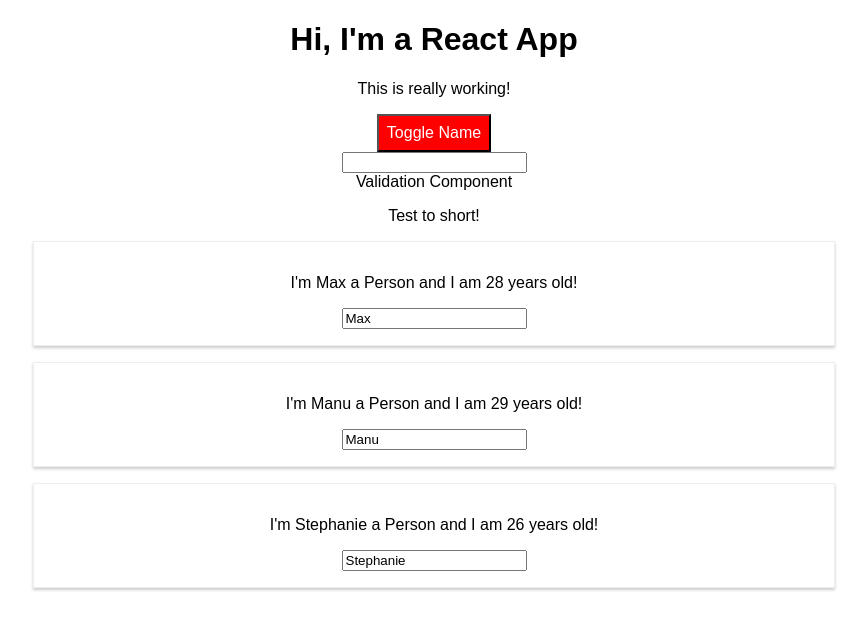
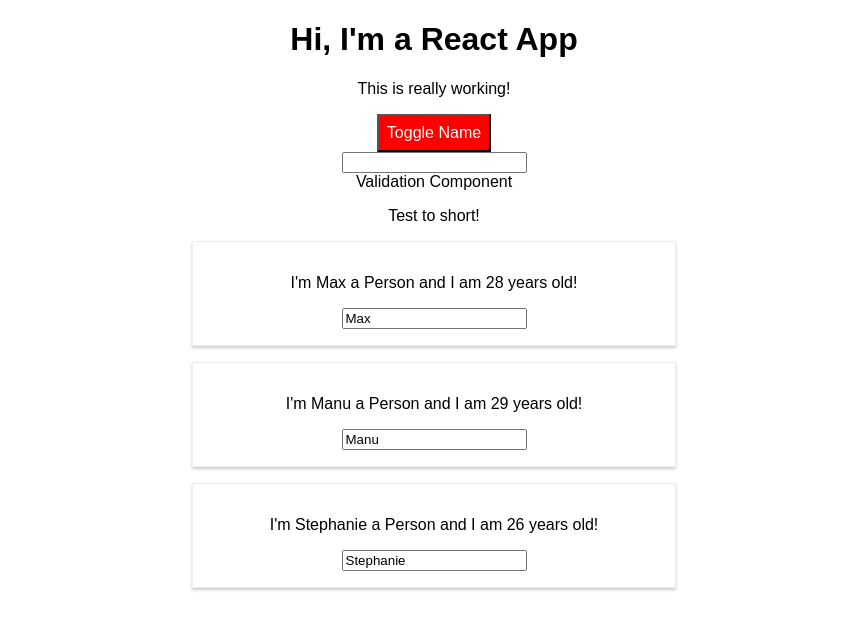
Before and after one commit to ke4tri/react-complete-guide, a React (Create React App) app: page / in a window 1280 px wide. Both pictures are taken after a click on the button "Toggle Name". Shown: the top 630 px of the page, without its empty margins (206-1073 px from the left). Built offline with nearby package versions, Linux system fonts and the light colour scheme.

Commit message:
change to package.json with react-scripts

```diff
--- a/package.json
+++ b/package.json
@@ -6,7 +6,7 @@
     "radium": "^0.25.2",
     "react": "^16.9.0",
     "react-dom": "^16.9.0",
-    "react-scripts": "1.1.5"
+    "react-scripts": "2.0.0"
   },
   "scripts": {
     "start": "react-scripts start",
--- a/src/App.js
+++ b/src/App.js
@@ -1,5 +1,5 @@
 import React, { Component } from "react";
-import Radium from "radium";
+import Radium, { StyleRoot } from "radium";
 import "./App.css";
 import Person from "./Person/Person";
 import ValidationComponent from "./ValidationComponent/ValidationComponent";
@@ -151,6 +151,7 @@
     }
 
     return (
+      <StyleRoot>
         <div className="App">
           <h1>Hi, I'm a React App</h1>
           <p className={classes.join(" ")}>This is really working!</p>
@@ -158,7 +159,10 @@
             Toggle Name
           </button>
           <div>
-          <input type="text" onChange={event => this.textAreaChanger(event)} />
+            <input
+              type="text"
+              onChange={event => this.textAreaChanger(event)}
+            />
 
             {/* <input placeholder="This will be your text" /> */}
           </div>
@@ -202,6 +206,7 @@
           </div> : null
         } */}
         </div>
+      </StyleRoot>
     );
     // return React.createElement('div', {className: 'App'}, React.createElement('h1', null, 'Does this work now?'));
   }
--- a/src/Person/Person.css
+++ b/src/Person/Person.css
@@ -7,3 +7,9 @@
   padding: 16px;
   text-align: center;
 }
+
+/* @media (min-width: 500px) {
+  .Person {
+    width: 450px;
+  }
+} */
--- a/src/Person/Person.js
+++ b/src/Person/Person.js
@@ -1,11 +1,17 @@
 import React from "react";
+import Radium from "radium";
 import "./Person.css";
 
 //ES6 Functional Component
 const person = props => {
+  const style = {
+    "@media (min-width: 500px)": {
+      width: "450px"
+    }
+  };
   // TO MANAGE STATE IN FUNCTIONAL COMPONENTS YOU WILL HAVE TO USE HOOKS
   return (
-    <div className="Person">
+    <div className="Person" style={style}>
       <p onClick={props.click}>
         I'm {props.name} a Person and I am {props.age} years old!
       </p>
@@ -16,4 +22,4 @@
   );
 };
 
-export default person;
+export default Radium(person);
```
Also changed, not shown: 1 other file (tests, documents, lock files or other folders). Lines whose indentation alone changed are shown as unchanged.
